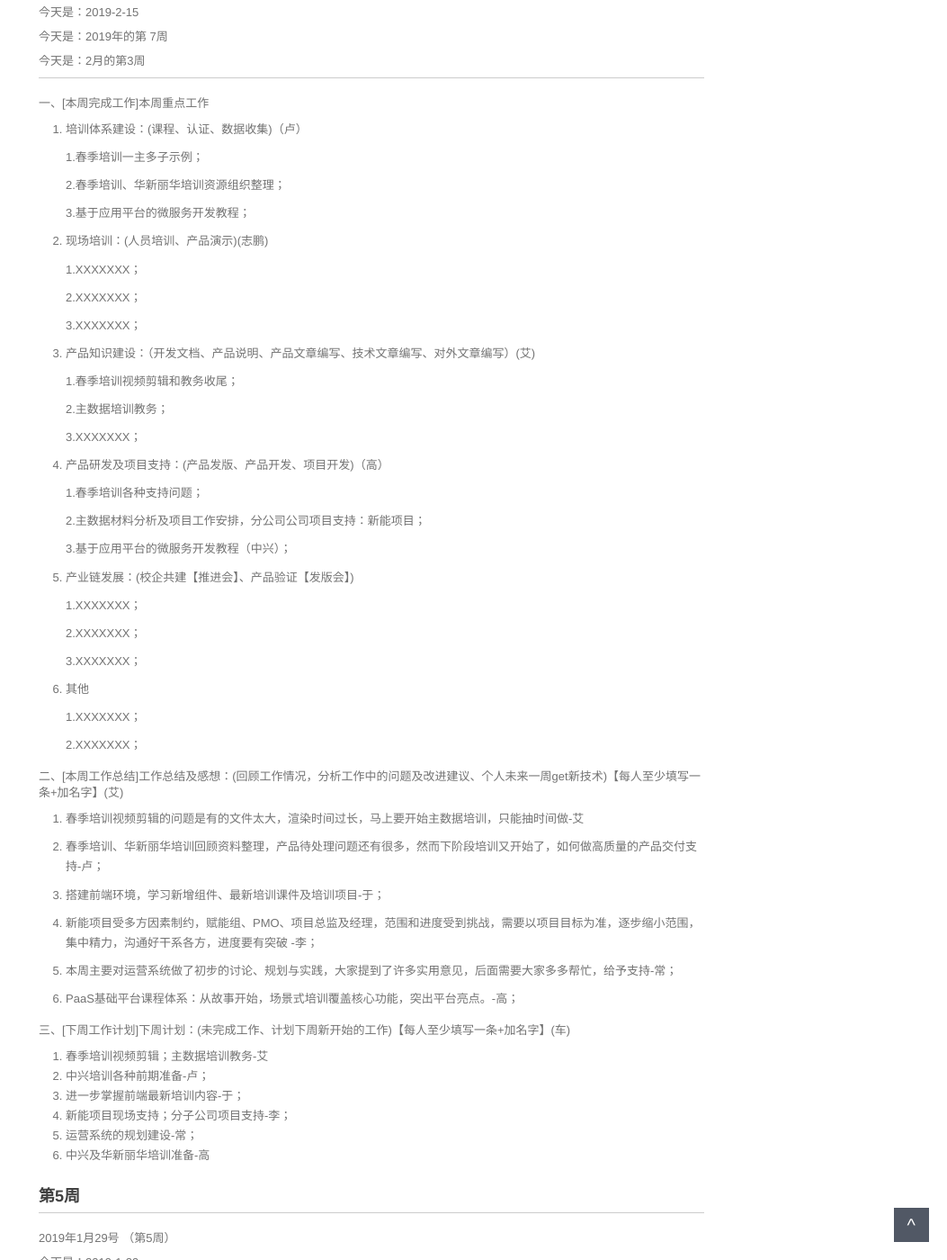
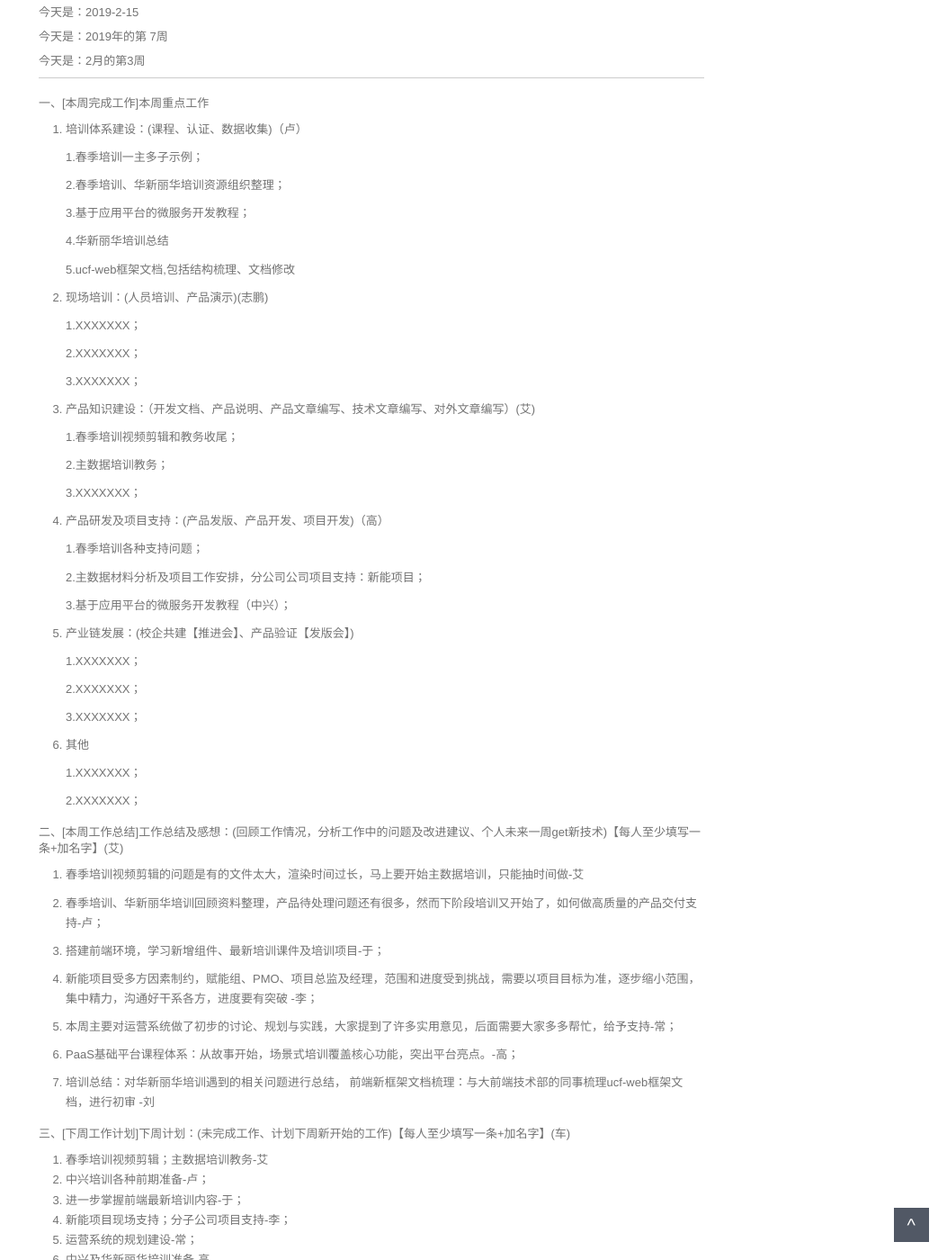
Before and after one commit to walllFlower/blog, a Jekyll site: the page built from _posts/2018-07-17-day_report_cxz.md, in a window 1280 px wide and 1400 px high, scrolled down 403 px. Shown: the whole window at 90% size, without its empty margins (227-1280 px from the left). Built offline with Jekyll 4.4.1, drawn with Linux system fonts in a browser that asks for light colours; comment, search, counter and statistics services are not loaded; some of the changed text lies outside the part shown.

Commit message:
Update 2018-07-17-day_report_cxz.md

```diff
--- a/_posts/2018-07-17-day_report_cxz.md
+++ b/_posts/2018-07-17-day_report_cxz.md
@@ -31,6 +31,10 @@ categories: 技术运营工作周报
 
     3.基于应用平台的微服务开发教程；
 
+    4.华新丽华培训总结
+
+    5.ucf-web框架文档,包括结构梳理、文档修改
+
 2. 现场培训：(人员培训、产品演示)(志鹏)
 
     1.XXXXXXX；
@@ -82,6 +86,9 @@ categories: 技术运营工作周报
   5. 本周主要对运营系统做了初步的讨论、规划与实践，大家提到了许多实用意见，后面需要大家多多帮忙，给予支持-常；
 
   6. PaaS基础平台课程体系：从故事开始，场景式培训覆盖核心功能，突出平台亮点。-高；
+
+  7. 培训总结：对华新丽华培训遇到的相关问题进行总结，
+     前端新框架文档梳理：与大前端技术部的同事梳理ucf-web框架文档，进行初审 -刘
 
 三、[下周工作计划]下周计划：(未完成工作、计划下周新开始的工作)【每人至少填写一条+加名字】(车)
 
@@ -91,7 +98,7 @@ categories: 技术运营工作周报
 4. 新能项目现场支持；分子公司项目支持-李；
 5. 运营系统的规划建设-常；
 6. 中兴及华新丽华培训准备-高
-
+7. 主要是协作完成ucf-web框架文档 -刘
 
 ###  第5周
 
```
